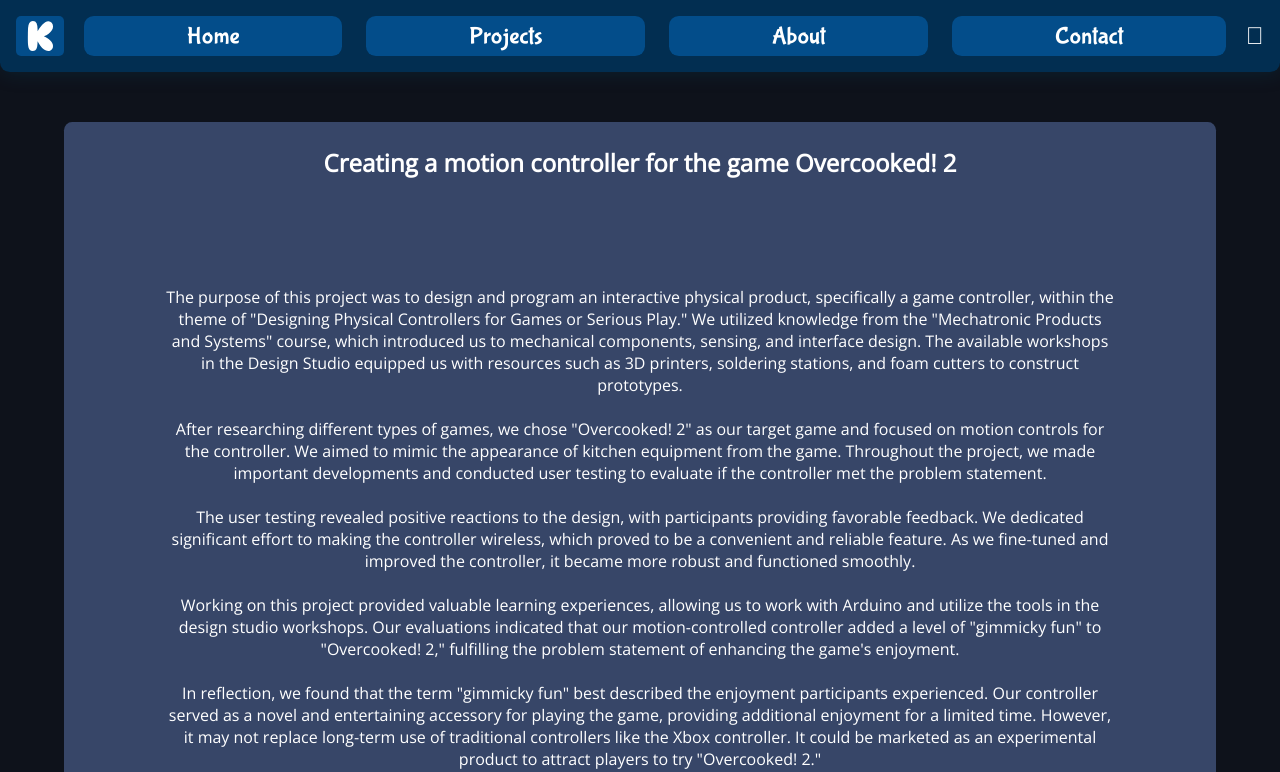
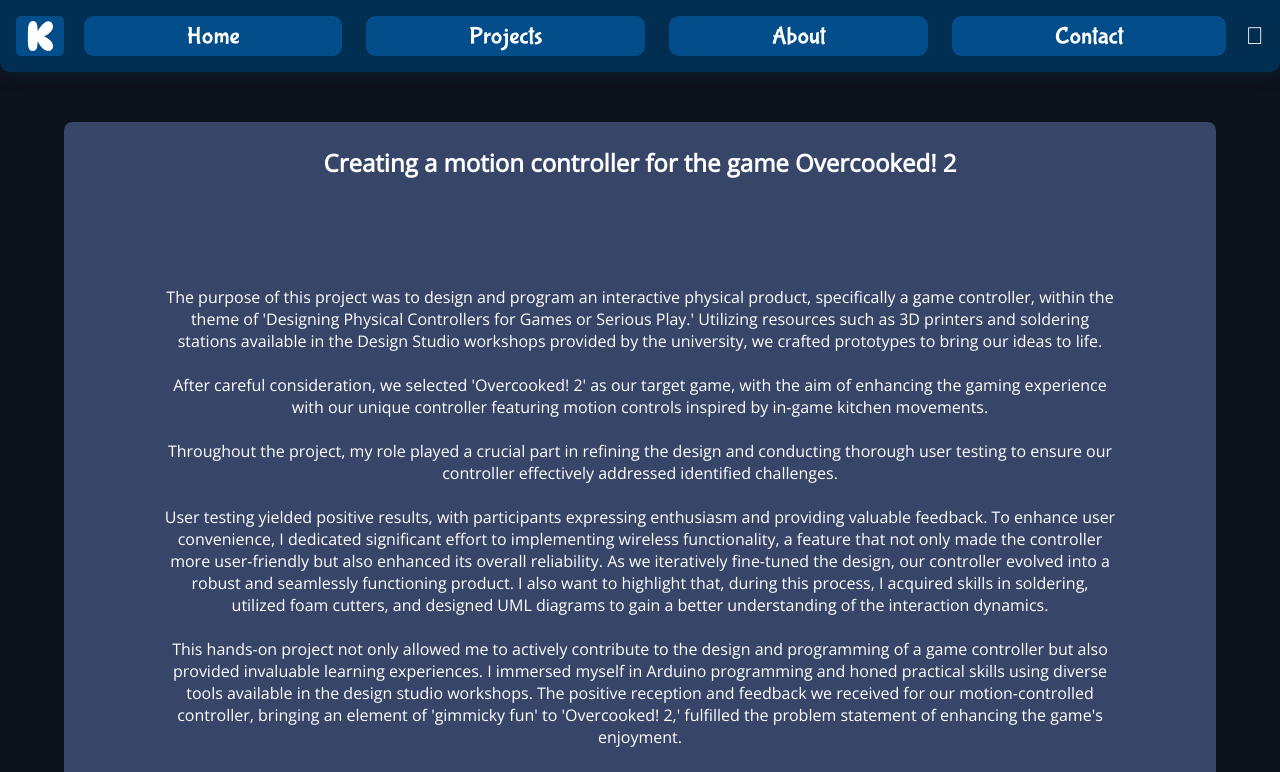
Before and after one commit to eske4/my-site, an Angular app: page /Project1 in a window 1280 px wide. Shown: the top 772 px of the page. Built offline with nearby package versions, Linux system fonts and the light colour scheme.

Commit message:
Better clarification of the controller project
Changed the information to highlight more of what the project taught me, in the controller project

```diff
--- a/src/app/project1/project1.component.html
+++ b/src/app/project1/project1.component.html
@@ -2,31 +2,35 @@
     <div class="projects-items">
         <h2>Creating a motion controller for the game Overcooked! 2</h2>
         <br>
-        <p>The purpose of this project was to design and program an interactive physical product, specifically a game
-            controller, within the theme of "Designing Physical Controllers for Games or Serious Play." We utilized
-            knowledge from the "Mechatronic Products and Systems" course, which introduced us to mechanical components,
-            sensing, and interface design. The available workshops in the Design Studio equipped us with resources such
-            as 3D printers, soldering stations, and foam cutters to construct prototypes.
+        <p>The purpose of this project was to design and program an interactive physical product, specifically
+            a game controller, within the theme of 'Designing Physical Controllers for Games or Serious Play.'
+            Utilizing resources such as 3D printers and soldering stations available in the Design Studio workshops
+            provided by the university, we crafted prototypes to bring our ideas to life.
             <br><br>
-            After researching different types of games, we chose "Overcooked! 2" as our target game and focused on
-            motion controls for the controller. We aimed to mimic the appearance of kitchen equipment from the game.
-            Throughout the project, we made important developments and conducted user testing to evaluate if the
-            controller met the problem statement.
+            After careful consideration, we selected 'Overcooked! 2' as our target game, with the aim of enhancing
+            the gaming experience with our unique controller featuring motion controls inspired by in-game kitchen movements.
             <br><br>
-            The user testing revealed positive reactions to the design, with participants providing favorable feedback.
-            We dedicated significant effort to making the controller wireless, which proved to be a convenient and
-            reliable feature. As we fine-tuned and improved the controller, it became more robust and functioned
-            smoothly.
+            Throughout the project, my role played a crucial part in refining the design and conducting thorough user testing to
+            ensure our controller effectively addressed identified challenges.
             <br><br>
-            Working on this project provided valuable learning experiences, allowing us to work with Arduino and utilize
-            the tools in the design studio workshops. Our evaluations indicated that our motion-controlled controller
-            added a level of "gimmicky fun" to "Overcooked! 2," fulfilling the problem statement of enhancing the game's
-            enjoyment.
+            User testing yielded positive results, with participants expressing enthusiasm and providing valuable feedback.
+            To enhance user convenience, I dedicated significant effort to implementing wireless functionality, a feature
+            that not only made the controller more user-friendly but also enhanced its overall reliability. As we iteratively
+            fine-tuned the design, our controller evolved into a robust and seamlessly functioning product.
+
+            I also want to highlight that, during this process, I acquired skills in soldering, utilized foam cutters,
+            and designed UML diagrams to gain a better understanding of the interaction dynamics.
             <br><br>
-            In reflection, we found that the term "gimmicky fun" best described the enjoyment participants experienced.
-            Our controller served as a novel and entertaining accessory for playing the game, providing additional
-            enjoyment for a limited time. However, it may not replace long-term use of traditional controllers like the
-            Xbox controller. It could be marketed as an experimental product to attract players to try "Overcooked! 2."
+            This hands-on project not only allowed me to actively contribute to the design and programming of a game controller
+            but also provided invaluable learning experiences. I immersed myself in Arduino programming and honed practical skills
+            using diverse tools available in the design studio workshops. The positive reception and feedback we received for our
+            motion-controlled controller, bringing an element of 'gimmicky fun' to 'Overcooked! 2,' fulfilled the problem statement
+            of enhancing the game's enjoyment.
+            <br><br>
+            Upon reflection, I recognize my contributions to steering our project. People enjoyed our controller because it added a
+            fun element we like to call 'gimmicky fun.' While it might not permanently replace controllers like the Xbox One, this
+            project equipped me with valuable skills. The controller itself stands as an intriguing experimental product, inviting
+            people to try out a unique interactive experience, as highlighted through our work.
             <br><br>
             <a href="https://github.com/eske4/OvercookedController">Code can be found here</a>
             <br><br>
```
